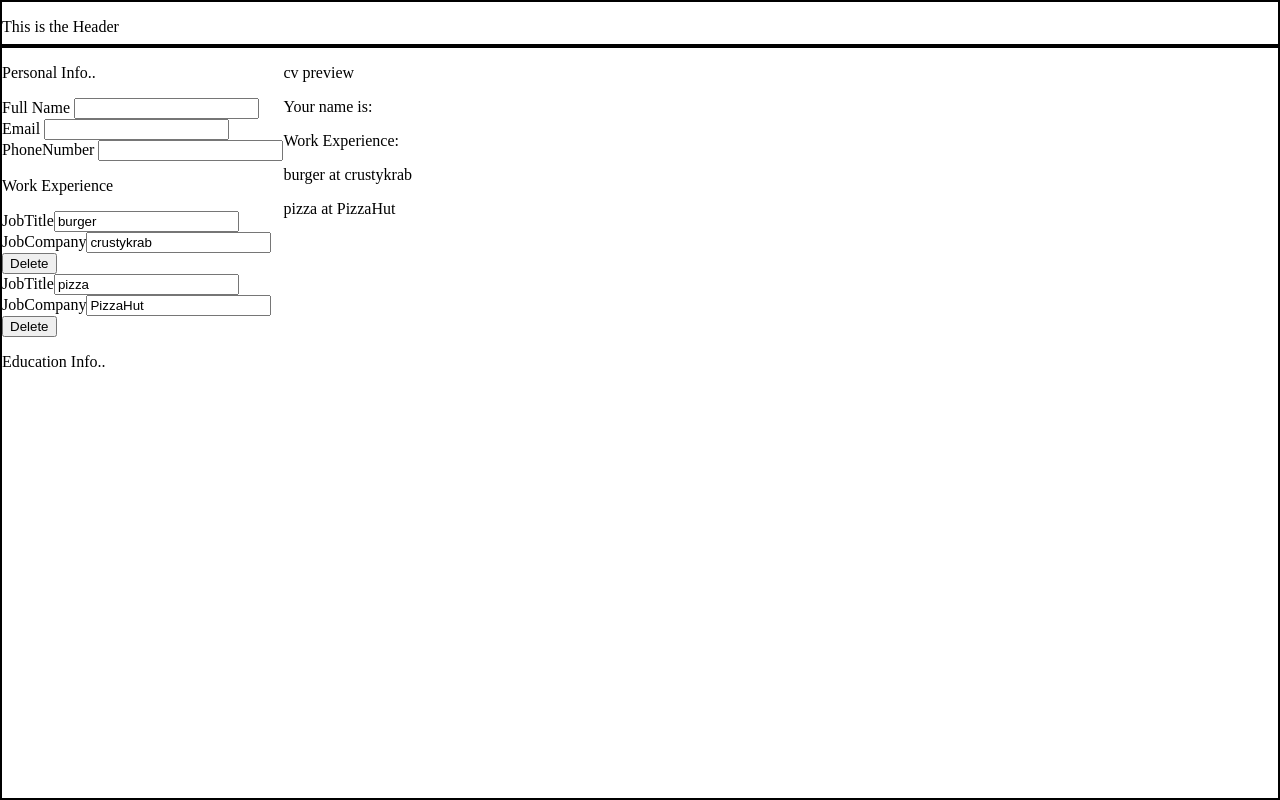
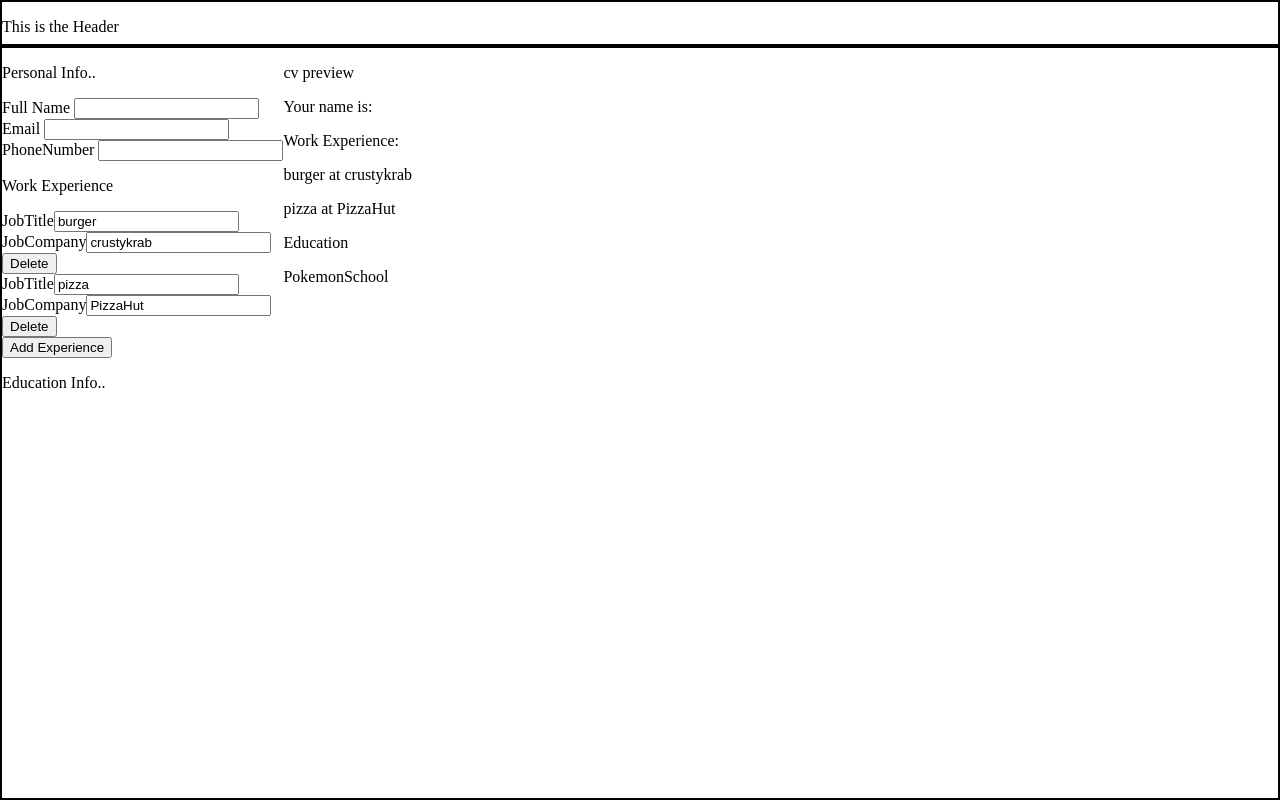
Before and after one commit to ubamarvin/Cv-builder, a React (Vite) app: page / in a window 1280 px wide. Built offline with nearby package versions, Linux system fonts and the light colour scheme.

Commit message:
add education state, edit all components props, add education card component

```diff
--- a/src/main.jsx
+++ b/src/main.jsx
@@ -23,6 +23,13 @@ function CvBuilderContainer() {
   //jobs? Array of obsjects?
   const [jobs, setJobs] = useState([{id: uuidv4(), jobTitle: "burger", jobCompany: "crustykrab"}, {id: uuidv4(), jobTitle: "pizza", jobCompany : "PizzaHut"}])
 
+  const [education, setEducation] =
+  useState([{id: uuidv4(),
+            institution: "PokemonSchool",
+            deegree: "PokemonMastah",
+            location: "Alabasta",
+            graduationYear: new Date("2024-03-23")} ])
+
   return (
     <div className="cv-builder-container">
       <CvInfo
@@ -31,17 +38,21 @@ function CvBuilderContainer() {
 
        jobs={jobs}
        setJobs={setJobs}
+
+       education={education}
+       setEducation={setEducation}
       />
       <CvPreview
        fullNameText={fullNameText}
        jobs = {jobs}
+       education={education}
       />
     </div>
   )
 
 }
 
-function CvInfo({fullNameText, setFullNameText, jobs, setJobs}) {
+function CvInfo({fullNameText, setFullNameText, jobs, setJobs, education, setEducation}) {
 
   return (
     <div className="cv-info">
@@ -54,7 +65,11 @@ function CvInfo({fullNameText, setFullNameText, jobs, setJobs}) {
      jobs={jobs}
      setJobs={setJobs}
     />
-    <EducationInfo/>
+    <EducationInfo
+     education={education}
+     setEducation={setEducation}
+    />
+
 
 
     </div>
@@ -166,17 +181,33 @@ function ExperienceInfo({jobs, setJobs}) {
     <div className='experience-info'>
       <p>Work Experience</p>
       {cards}
-
+      <AddExperienceButton
+      jobs={jobs}
+      setJobs={setJobs}
+      />
 
 
     </div>
   )
 }
 
+function AddExperienceButton({jobs, setJobs}){
+  function buttonClickHandler() {
+    const newJobs = [...jobs, {id: uuidv4(), jobTitle: "", jobCompany: ""}]
+    setJobs(newJobs)
+  }
+  return (
+    <button
+     onClick={()=> buttonClickHandler() }
+    >
+      Add Experience</button>
+  )
+}
 
 
 
-function EducationInfo() {
+
+function EducationInfo({education, setEducation}) {
   return (
     <div className='education-info'>
       <p>Education Info..</p>
@@ -187,7 +218,7 @@ function EducationInfo() {
 
 
 
-function CvPreview({fullNameText, jobs}) {
+function CvPreview({fullNameText, jobs, education}) {
 
   return (
     <div className="cv-preview">
@@ -195,6 +226,8 @@ function CvPreview({fullNameText, jobs}) {
       <p>Your name is: <span>{fullNameText}</span></p>
       <p>Work Experience:</p>
       <WorkExperienceCard jobs={jobs}/>
+      <p>Education</p>
+      <EducationCard education={education}/>
 
 
     </div>
@@ -215,8 +248,21 @@ function WorkExperienceCard({jobs}) {
       {card}
     </div>
   )
+}
 
-
+function EducationCard({education}) {
+  const card = education.map((edu) => {
+    return (
+      <div key={edu.id} className='education-card'>
+        <p>{edu.institution}</p>
+      </div>
+    )
+  });
+  return (
+    <div className='education-card-container'>
+      {card}
+    </div>
+  )
 }
 
 
```
